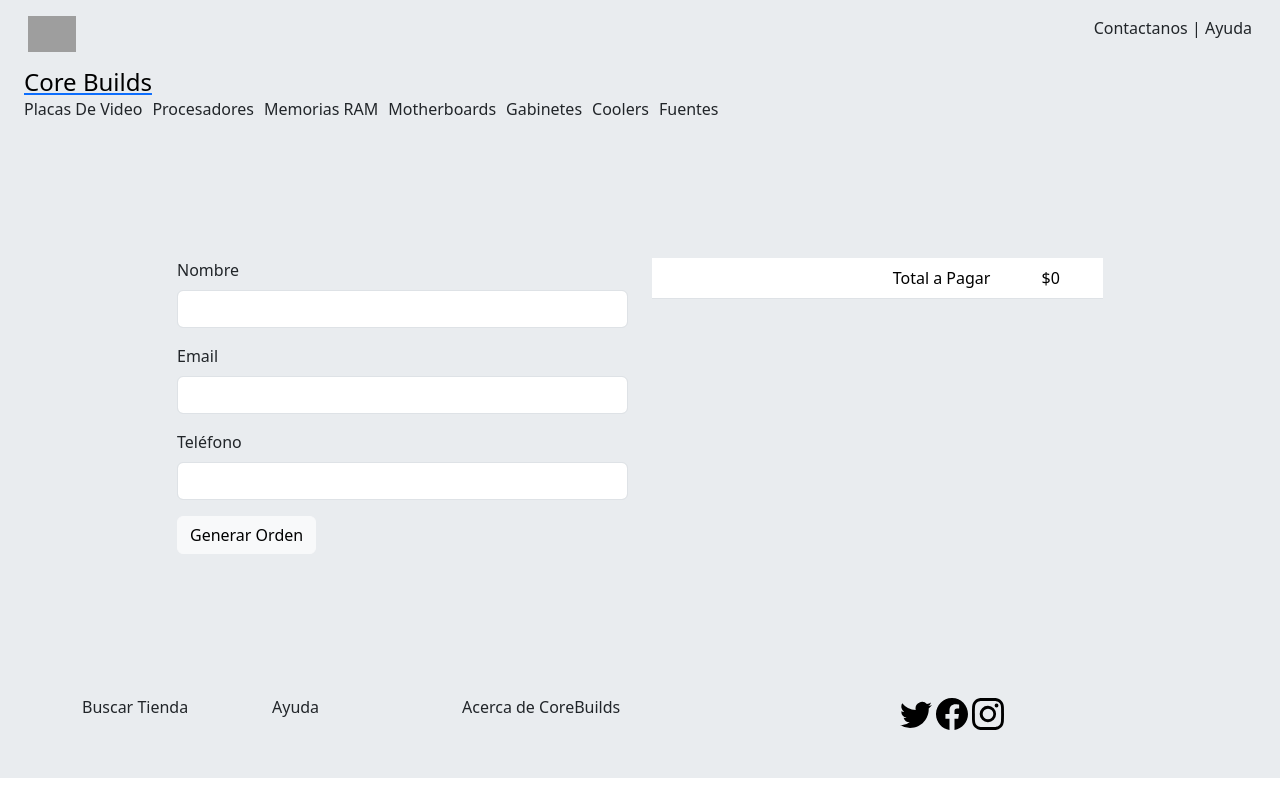
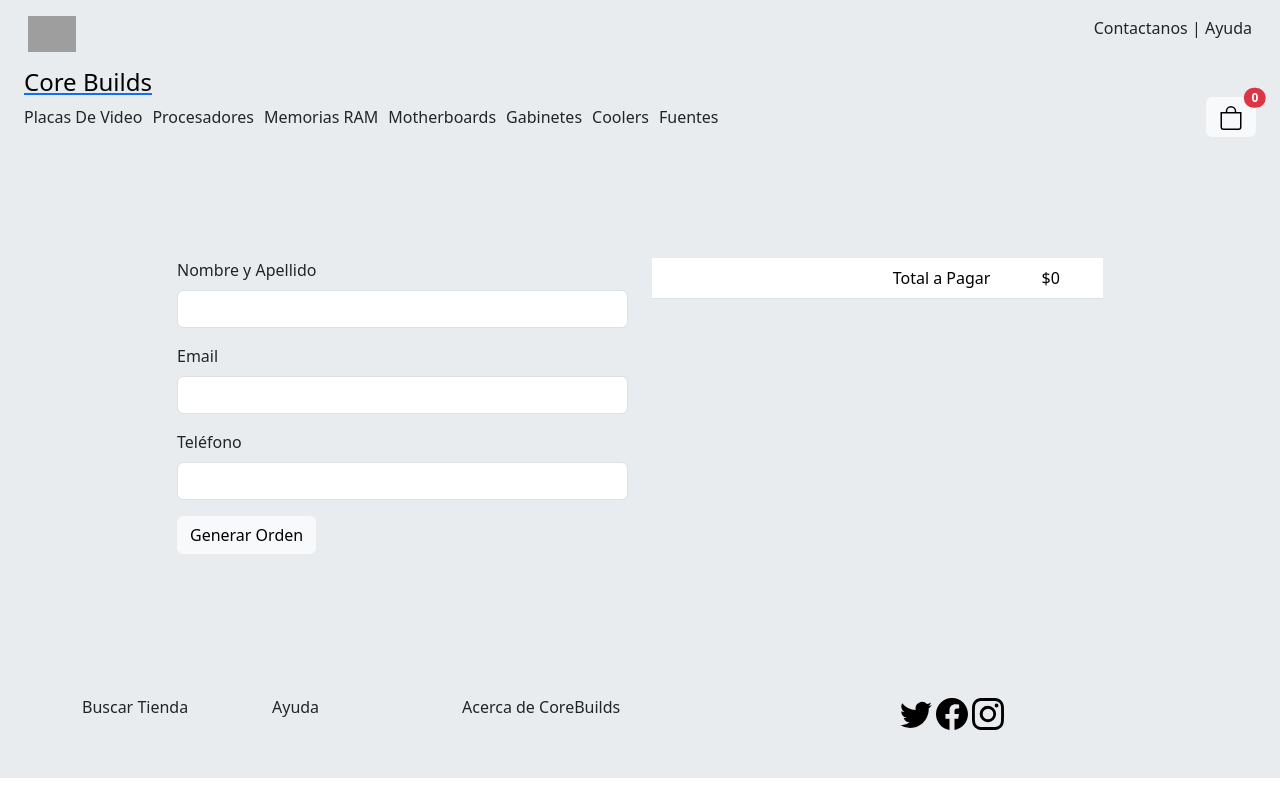
Before and after one commit to JulianSpittle/EntregaFinalReact-Spittle, a React (Create React App) app: page /checkout in a window 1280 px wide. Built offline with nearby package versions, Linux system fonts and the light colour scheme; grey boxes are pictures that could not be loaded.

Commit message:
EntregaFinal4

```diff
--- a/src/App.css
+++ b/src/App.css
@@ -13,16 +13,6 @@
 .Header {
   margin: 0;
   height: 210px;
-}
-
-.btn-agregar-carrito {
-  color: black;
-  background-color: rgba(252, 215, 9, 0.945);
-}
-
-.btn-agregar-carrito:hover {
-  background-color: rgba(252, 235, 5, 0.6);
-  transition: 200ms;
 }
 
 .botonContactanos {
@@ -66,16 +56,6 @@
   font-size: 1.5rem;
 }
 
-.Categories {
-  flex-grow: 1;
-}
-
-.Categories ul {
-  list-style-type: none;
-  padding: 0;
-  margin: 0;
-}
-
 .Categories li {
   display: inline-block;
   margin-right: 10px;
--- a/src/components/CartWidget.jsx
+++ b/src/components/CartWidget.jsx
@@ -7,10 +7,10 @@ const CartWidget = () => {
     const {cartTotal} = useContext(CartContext);
 
     return (
-        (cartTotal() > 0) ? <Link className="btn btn-light position-relative" to={"/cart"}>
+        <Link className="btn btn-light position-relative" to={"/cart"}>
             <img src={bag} alt="Carrito" width={24} />
             <span className="position-absolute top-0 start-100 translate-middle badge rounded-pill bg-danger">{cartTotal()}</span>
-        </Link> : ""
+        </Link>
     )
 }
 
--- a/src/components/Checkout.jsx
+++ b/src/components/Checkout.jsx
@@ -48,7 +48,7 @@ const Checkout = () => {
                 <div className="col-md-5 offset-md-1">
                     <form>
                         <div className="mb-3">
-                            <label className="form-label">Nombre</label>
+                            <label className="form-label">Nombre y Apellido</label>
                             <input type="text" className="form-control" onInput={(e) => {setNombre(e.target.value)}} />
                         </div>
                         <div className="mb-3">
```
Also changed, not shown: 1 other file (tests, documents, lock files or other folders).
